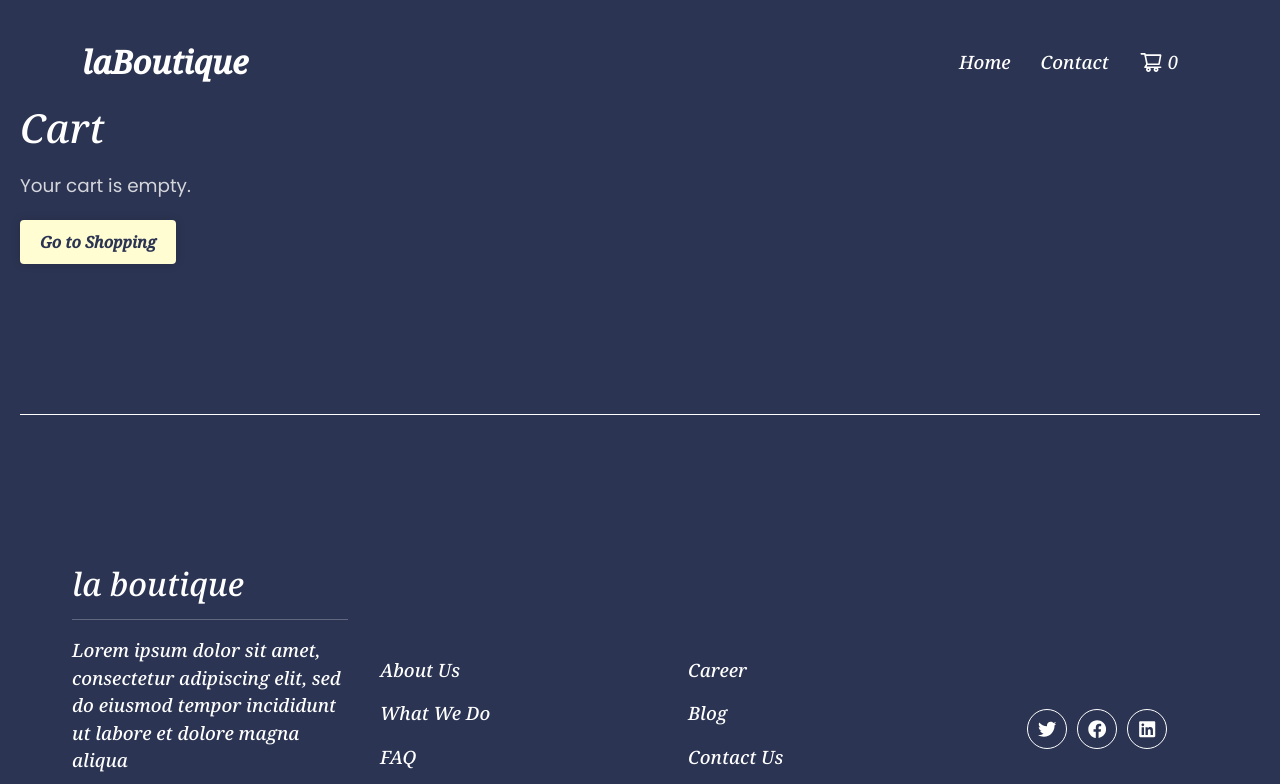
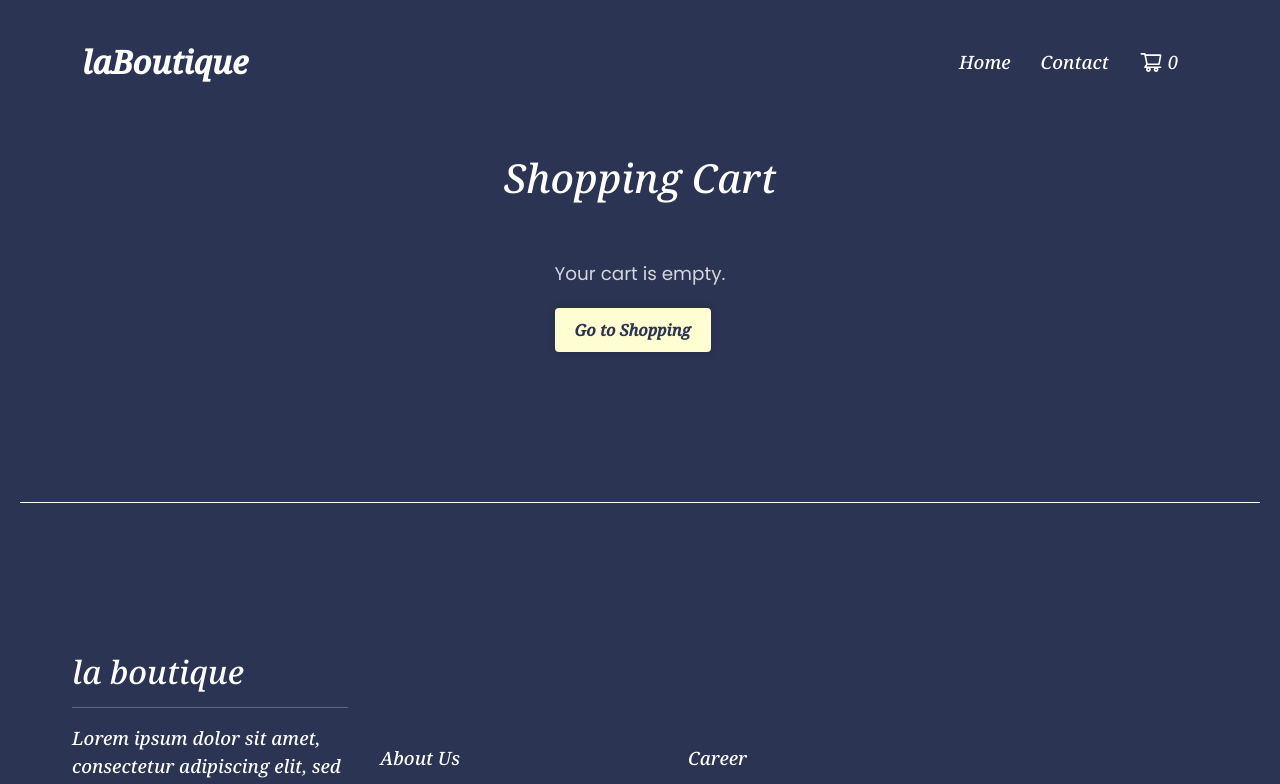
Before and after one commit to sayeda-chattopadhyay/la-boutique, a React (Create React App) app: page /Cart in a window 1280 px wide. Shown: the top 784 px of the page. Built offline with nearby package versions, Linux system fonts and the light colour scheme.

Commit message:
changes styles

```diff
--- a/src/components/cart/CartComponent.jsx
+++ b/src/components/cart/CartComponent.jsx
@@ -23,6 +23,7 @@ export default function CartComponent() {
 
   return (
     <StyledCart>
+      <h1>Shopping Cart</h1>
       {cart.items.length === 0 ? (
         <div className="">
           <p>Your cart is empty.</p>
@@ -39,7 +40,7 @@ export default function CartComponent() {
                   <img src={item.imageUrl} alt={item.title} />
                 </div>
                 <div>
-                  <h3>{item.title}</h3>
+                  <h4>{item.title}</h4>
                   <hr />
                   <p>Price : Nok {item.discountedPrice}</p>
                   <p>Qty : {item.quantity}</p>
--- a/src/components/styles/Banner.styled.jsx
+++ b/src/components/styles/Banner.styled.jsx
@@ -16,7 +16,7 @@ export const StyledBanner = styled.div`
 
   .banner-image {
     width: 100%;
-    max-width: 600px;
+    max-width: 700px;
     height: auto;
     overflow: hidden;
     margin: 0 auto;
@@ -27,6 +27,7 @@ export const StyledBanner = styled.div`
     height: auto;
     max-height: 100%;
     object-fit: cover;
+    border-radius: 10px;
   }
 
   @media (max-width: ${({ theme }) => theme.mobile}) {
--- a/src/components/styles/Cart.styled.jsx
+++ b/src/components/styles/Cart.styled.jsx
@@ -1,25 +1,28 @@
 import styled from "styled-components";
 
 export const StyledCart = styled.div`
-
+  width: 100%;
+  margin: 50px auto 10px;
+  display: flex;
+  flex-direction: column;
+  align-items: center;
+  gap: 30px;
 
   .cart-container {
-   max-width: 1200px;
-   margin: 0 auto;
-   padding: 20px;
-   display: flex;
-   flex-wrap: wrap;
+     margin: 0 auto 10px;
+
   }
-
-
 
   .cart-item {
     display: flex;
     align-items: center;
     justify-content: space-between;
     width: 100%;
-    padding: 10px;
-    border: .5px solid #ccc;
+    margin: 0 auto;
+    padding: 20px;
+    border: 0.5px solid #ccc;
+    // background-color: light-yellow;
+    gap: 30px;
     margin-bottom: 10px;
   }
 
@@ -31,7 +34,6 @@ export const StyledCart = styled.div`
     width: 200px;
     height: 200px;
     object-fit: cover;
-
   }
 
   .cart-item h3 {
@@ -60,13 +62,12 @@ export const StyledCart = styled.div`
     margin-top: 10px;
   }
 
-
-  .big-text{
+  .big-text {
     font-size: 20px;
     font-weight: bold;
   }
 
-  .btn-icon{
+  .btn-icon {
     border: none;
     background-color: white;
     color: black;
@@ -75,14 +76,13 @@ export const StyledCart = styled.div`
     font-size: 20px;
   }
 
-  .total-cost{
+  .total-cost {
     float: right;
     margin-right: 120px;
-   font-size: 28px;
+    font-size: 28px;
   }
 
-  /* Media query for small screens */
-  @media (max-width: 768px) {
+  @media (max-width: ${({ theme }) => theme.mobile}) {
     .cart-container {
       flex-direction: column;
     }
@@ -101,15 +101,14 @@ export const StyledCart = styled.div`
 
     .cart-item .btn {
       justify-content: flex-start;
-
     }
-    .remove-btn{
+    .remove-btn {
       font-size: 20px;
       background-color: red;
     }
 
-    .checkout{
+    .checkout {
       border: 2px solid #ccc;
     }
-
+  }
 `;
--- a/src/components/styles/CheckoutCard.styled.jsx
+++ b/src/components/styles/CheckoutCard.styled.jsx
@@ -1,10 +1,11 @@
 import styled from "styled-components";
 
 export const StyledCheckoutCard = styled.div`
+
+
   .card-container {
     max-width: 500px;
     width: 100%;
-    border: 1px solid #ccc;
     margin: 0 auto;
     text-align: center;
 
--- a/src/pages/Cart.jsx
+++ b/src/pages/Cart.jsx
@@ -4,7 +4,6 @@ import CartComponent from "../components/cart/CartComponent";
 const Cart = () => {
   return(
   <>
-   <h1>Cart</h1>
    <CartComponent />
   </>
   )
```
